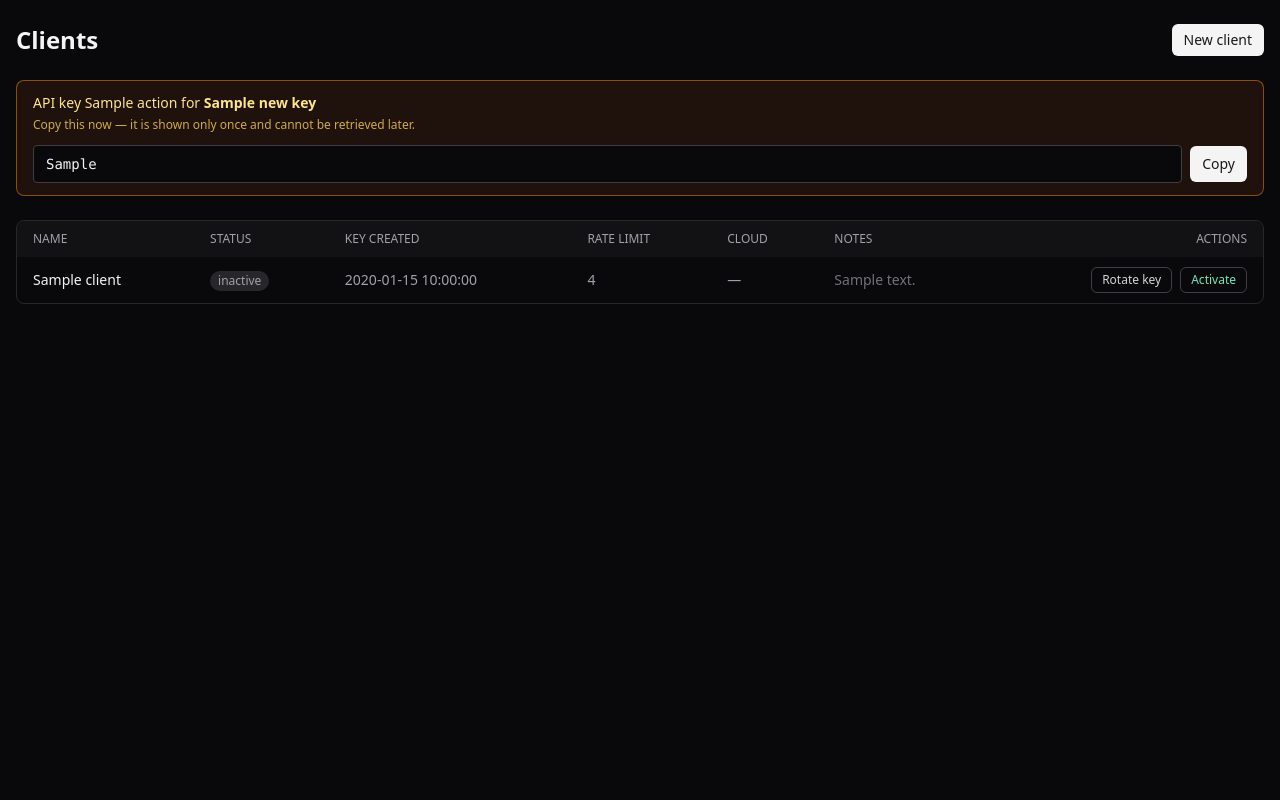
After one commit to gotoplanb/conduct, a FastAPI app: template templates/clients_list.html in a window 1280 px wide. The commit adds this page. Run offline with FastAPI, Linux system fonts and the light colour scheme; the template is opened without the code that fills it: most values are stand-ins (such as "Sample title", 1, 10 or a date in 2020); parts of the project's set-up code (start-up, migrations or seed data) failed here and were passed over; some libraries are stand-ins or nearby versions.

Commit message:
Add client/API-key management UI with key rotation
Adds a /ui/clients page for full client CRUD: create, list, rotate
keys, and activate/deactivate. Keys are stored only as hashes, so the
raw key is shown once in a reveal-on-create/rotate banner and never
again. A new key_created_at column dates each key independently of the
client's created_at so rotations are visible in the UI.

Co-Authored-By: Claude Opus 4.7 (1M context) <noreply@anthropic.com>

```diff
--- a/models/client.py
+++ b/models/client.py
@@ -37,6 +37,11 @@ class ClientApp(Base):
     created_at: Mapped[datetime] = mapped_column(
         DateTime(timezone=True), nullable=False, default=lambda: datetime.now(UTC)
     )
+    # When the current api_key_hash was minted. Distinct from created_at so a
+    # rotation can be dated independently of when the client was first created.
+    key_created_at: Mapped[datetime] = mapped_column(
+        DateTime(timezone=True), nullable=False, default=lambda: datetime.now(UTC)
+    )
 
 
 class ClientAppUsage(Base):
--- a/routes/clients.py
+++ b/routes/clients.py
@@ -14,6 +14,8 @@ from db.session import get_session
 from models.client import ClientApp, ClientAppUsage
 
 router = APIRouter(prefix="/clients", tags=["clients"], dependencies=[Depends(admin_only)])
+
+_CLIENT_NOT_FOUND = "client not found"
 
 
 class ClientCreateIn(BaseModel):
@@ -41,6 +43,14 @@ class ClientOut(BaseModel):
     allow_cloud_for_internal: bool
     notes: str
     created_at: datetime
+    key_created_at: datetime
+
+
+class RotateKeyOut(BaseModel):
+    id: UUID
+    name: str
+    api_key: str
+    key_created_at: datetime
 
 
 class ClientPatchIn(BaseModel):
@@ -111,13 +121,35 @@ async def patch_client(
 ) -> ClientApp:
     client = await session.get(ClientApp, client_id)
     if client is None:
-        raise HTTPException(status.HTTP_404_NOT_FOUND, "client not found")
+        raise HTTPException(status.HTTP_404_NOT_FOUND, _CLIENT_NOT_FOUND)
     updates = body.model_dump(exclude_unset=True)
     for k, v in updates.items():
         setattr(client, k, v)
     await session.commit()
     await session.refresh(client)
     return client
+
+
+@router.post("/{client_id}/rotate-key")
+async def rotate_key(
+    client_id: UUID, session: Annotated[AsyncSession, Depends(get_session)]
+) -> RotateKeyOut:
+    """Mint a fresh API key for an existing client. The old key stops working
+    immediately. The raw key is returned once here and never again."""
+    client = await session.get(ClientApp, client_id)
+    if client is None:
+        raise HTTPException(status.HTTP_404_NOT_FOUND, _CLIENT_NOT_FOUND)
+    raw_key = generate_api_key()
+    client.api_key_hash = hash_api_key(raw_key)
+    client.key_created_at = datetime.now(UTC)
+    await session.commit()
+    await session.refresh(client)
+    return RotateKeyOut(
+        id=client.id,
+        name=client.name,
+        api_key=raw_key,
+        key_created_at=client.key_created_at,
+    )
 
 
 @router.get("/{client_id}/usage")
@@ -128,7 +160,7 @@ async def client_usage(
 ) -> UsageOut:
     client = await session.get(ClientApp, client_id)
     if client is None:
-        raise HTTPException(status.HTTP_404_NOT_FOUND, "client not found")
+        raise HTTPException(status.HTTP_404_NOT_FOUND, _CLIENT_NOT_FOUND)
 
     today = datetime.now(UTC).date()
     since = today - timedelta(days=days - 1)
--- a/routes/ui.py
+++ b/routes/ui.py
@@ -19,8 +19,10 @@ from fastapi import APIRouter, Cookie, Depends, Form, HTTPException, Query, Requ
 from fastapi.responses import HTMLResponse, RedirectResponse
 from fastapi.templating import Jinja2Templates
 from sqlalchemy import select
+from sqlalchemy.exc import IntegrityError
 from sqlalchemy.ext.asyncio import AsyncSession
 
+from auth import generate_api_key, hash_api_key
 from config.settings import get_settings
 from db.session import get_session
 from eval.rollup import compute_rollup
@@ -280,6 +282,143 @@ async def job_detail(
     )
 
 
+# ---------- clients ----------
+
+
+async def _load_clients(session: AsyncSession) -> list[dict]:
+    rows = (await session.scalars(select(ClientApp).order_by(ClientApp.created_at))).all()
+    return [
+        {
+            "id": str(c.id),
+            "name": c.name,
+            "is_active": c.is_active,
+            "rate_limit_per_minute": c.rate_limit_per_minute,
+            "allow_cloud_for_internal": c.allow_cloud_for_internal,
+            "notes": c.notes,
+            "created_at": c.created_at,
+            "key_created_at": c.key_created_at,
+            "key_created_rel": _humanize_age(c.key_created_at),
+        }
+        for c in rows
+    ]
+
+
+async def _render_clients(
+    request: Request,
+    session: AsyncSession,
+    *,
+    new_key: dict | None = None,
+    flash: str | None = None,
+    error: str | None = None,
+    status_code: int = status.HTTP_200_OK,
+) -> HTMLResponse:
+    clients = await _load_clients(session)
+    return templates.TemplateResponse(
+        request,
+        "clients_list.html",
+        {"clients": clients, "new_key": new_key, "flash": flash, "error": error},
+        status_code=status_code,
+    )
+
+
+@router.get("/clients", response_class=HTMLResponse, dependencies=[Depends(admin_session)])
+async def clients_page(
+    request: Request, session: Annotated[AsyncSession, Depends(get_session)]
+) -> HTMLResponse:
+    return await _render_clients(request, session)
+
+
+@router.post("/clients", response_class=HTMLResponse, dependencies=[Depends(admin_session)])
+async def clients_create(
+    request: Request,
+    session: Annotated[AsyncSession, Depends(get_session)],
+    name: Annotated[str, Form()],
+    notes: Annotated[str, Form()] = "",
+    rate_limit_per_minute: Annotated[str, Form()] = "",
+    allow_cloud_for_internal: Annotated[bool, Form()] = False,
+) -> HTMLResponse:
+    name = name.strip()
+    if not name:
+        return await _render_clients(
+            request, session, error="Name is required.",
+            status_code=status.HTTP_400_BAD_REQUEST,
+        )
+    rate = int(rate_limit_per_minute) if rate_limit_per_minute.strip() else None
+    raw_key = generate_api_key()
+    client = ClientApp(
+        name=name,
+        api_key_hash=hash_api_key(raw_key),
+        notes=notes.strip(),
+        rate_limit_per_minute=rate,
+        allow_cloud_for_internal=allow_cloud_for_internal,
+    )
+    session.add(client)
+    try:
+        await session.commit()
+    except IntegrityError:
+        await session.rollback()
+        return await _render_clients(
+            request, session, error=f"A client named {name!r} already exists.",
+            status_code=status.HTTP_409_CONFLICT,
+        )
+    return await _render_clients(
+        request,
+        session,
+        new_key={"name": name, "api_key": raw_key, "action": "created"},
+    )
+
+
+@router.post(
+    "/clients/{client_id}/rotate",
+    response_class=HTMLResponse,
+    dependencies=[Depends(admin_session)],
+)
+async def clients_rotate(
+    request: Request,
+    client_id: UUID,
+    session: Annotated[AsyncSession, Depends(get_session)],
+) -> HTMLResponse:
+    client = await session.get(ClientApp, client_id)
+    if client is None:
+        return await _render_clients(
+            request, session, error="Client not found.",
+            status_code=status.HTTP_404_NOT_FOUND,
+        )
+    raw_key = generate_api_key()
+    client.api_key_hash = hash_api_key(raw_key)
+    client.key_created_at = datetime.now(UTC)
+    await session.commit()
+    return await _render_clients(
+        request,
+        session,
+        new_key={"name": client.name, "api_key": raw_key, "action": "rotated"},
+    )
+
+
+@router.post(
+    "/clients/{client_id}/toggle",
+    response_class=HTMLResponse,
+    dependencies=[Depends(admin_session)],
+)
+async def clients_toggle(
+    request: Request,
+    client_id: UUID,
+    session: Annotated[AsyncSession, Depends(get_session)],
+) -> HTMLResponse:
+    client = await session.get(ClientApp, client_id)
+    if client is None:
+        return await _render_clients(
+            request, session, error="Client not found.",
+            status_code=status.HTTP_404_NOT_FOUND,
+        )
+    client.is_active = not client.is_active
+    state = "active" if client.is_active else "inactive"
+    await session.commit()
+    return await _render_clients(
+        request, session, flash=f"{client.name} is now {state}."
+    )
+
+
 # ---------- eval ----------
 
 
--- a/templates/base.html
+++ b/templates/base.html
@@ -25,6 +25,7 @@
         <a href="/ui/jobs" class="text-lg font-semibold tracking-tight">Conduct</a>
         <a href="/ui/jobs" class="text-sm text-zinc-400 hover:text-zinc-100">Jobs</a>
         <a href="/ui/eval" class="text-sm text-zinc-400 hover:text-zinc-100">Eval</a>
+        <a href="/ui/clients" class="text-sm text-zinc-400 hover:text-zinc-100">Clients</a>
       </div>
       <form action="/ui/logout" method="post">
         <button class="text-sm text-zinc-400 hover:text-zinc-100">Sign out</button>
--- /dev/null
+++ b/templates/clients_list.html
@@ -0,0 +1,122 @@
+{% extends "base.html" %}
+{% block title %}Clients — Conduct{% endblock %}
+{% block content %}
+<div x-data="{ showNew: false }">
+  <div class="flex items-center justify-between mb-6">
+    <h1 class="text-2xl font-semibold">Clients</h1>
+    <button @click="showNew = !showNew"
+            class="bg-zinc-100 text-zinc-900 font-medium rounded-md px-3 py-1.5 text-sm hover:bg-white transition">
+      <span x-show="!showNew">New client</span>
+      <span x-show="showNew" x-cloak>Cancel</span>
+    </button>
+  </div>
+
+  {% if new_key %}
+  <div x-data="{ copied: false }"
+       class="mb-6 rounded-lg border border-amber-600/60 bg-amber-900/20 px-4 py-3">
+    <div class="text-sm font-medium text-amber-200 mb-1">
+      API key {{ new_key.action }} for <span class="font-semibold">{{ new_key.name }}</span>
+    </div>
+    <p class="text-xs text-amber-300/80 mb-3">
+      Copy this now — it is shown only once and cannot be retrieved later.
+    </p>
+    <div class="flex items-center gap-2">
+      <code class="flex-1 rounded bg-zinc-950 border border-zinc-700 px-3 py-2 text-sm text-zinc-100 break-all select-all">{{ new_key.api_key }}</code>
+      <button @click="navigator.clipboard.writeText('{{ new_key.api_key }}'); copied = true; setTimeout(() => copied = false, 1500)"
+              class="shrink-0 bg-zinc-100 text-zinc-900 font-medium rounded-md px-3 py-2 text-sm hover:bg-white transition">
+        <span x-show="!copied">Copy</span>
+        <span x-show="copied" x-cloak>Copied</span>
+      </button>
+    </div>
+  </div>
+  {% endif %}
+
+  {% if flash %}
+  <div class="mb-4 rounded border border-emerald-700 bg-emerald-900/30 px-3 py-2 text-sm text-emerald-200">{{ flash }}</div>
+  {% endif %}
+  {% if error %}
+  <div class="mb-4 rounded border border-red-700 bg-red-900/30 px-3 py-2 text-sm text-red-200">{{ error }}</div>
+  {% endif %}
+
+  <form method="post" action="/ui/clients" x-show="showNew" x-cloak
+        class="mb-6 rounded-lg border border-zinc-800 bg-zinc-900/40 p-4 grid gap-4 sm:grid-cols-2">
+    <div>
+      <label class="block text-xs uppercase text-zinc-500 mb-1">Name</label>
+      <input type="text" name="name" required
+             class="w-full bg-zinc-900 border border-zinc-700 rounded-md px-3 py-1.5 text-sm">
+    </div>
+    <div>
+      <label class="block text-xs uppercase text-zinc-500 mb-1">Rate limit / min <span class="text-zinc-600">(optional)</span></label>
+      <input type="number" name="rate_limit_per_minute" min="1"
+             class="w-full bg-zinc-900 border border-zinc-700 rounded-md px-3 py-1.5 text-sm">
+    </div>
+    <div class="sm:col-span-2">
+      <label class="block text-xs uppercase text-zinc-500 mb-1">Notes</label>
+      <input type="text" name="notes"
+             class="w-full bg-zinc-900 border border-zinc-700 rounded-md px-3 py-1.5 text-sm">
+    </div>
+    <label class="flex items-center gap-2 text-sm text-zinc-300">
+      <input type="checkbox" name="allow_cloud_for_internal" value="true"
+             class="rounded border-zinc-700 bg-zinc-900">
+      Allow cloud models for internal-sensitivity jobs
+    </label>
+    <div class="sm:col-span-2">
+      <button type="submit"
+              class="bg-zinc-100 text-zinc-900 font-medium rounded-md px-4 py-2 text-sm hover:bg-white transition">
+        Create client
+      </button>
+    </div>
+  </form>
+
+  <div class="rounded-lg border border-zinc-800 overflow-hidden">
+    <table class="w-full text-sm">
+      <thead class="bg-zinc-900/60 text-zinc-400 text-xs uppercase">
+        <tr>
+          <th class="text-left font-medium px-4 py-2.5">Name</th>
+          <th class="text-left font-medium px-4 py-2.5">Status</th>
+          <th class="text-left font-medium px-4 py-2.5">Key created</th>
+          <th class="text-left font-medium px-4 py-2.5">Rate limit</th>
+          <th class="text-left font-medium px-4 py-2.5">Cloud</th>
+          <th class="text-left font-medium px-4 py-2.5">Notes</th>
+          <th class="text-right font-medium px-4 py-2.5">Actions</th>
+        </tr>
+      </thead>
+      <tbody class="divide-y divide-zinc-800">
+        {% for c in clients %}
+        <tr class="hover:bg-zinc-900/40">
+          <td class="px-4 py-2.5 font-medium">{{ c.name }}</td>
+          <td class="px-4 py-2.5">
+            {% if c.is_active %}
+            <span class="inline-flex items-center rounded-full bg-emerald-900/40 text-emerald-300 px-2 py-0.5 text-xs">active</span>
+            {% else %}
+            <span class="inline-flex items-center rounded-full bg-zinc-800 text-zinc-400 px-2 py-0.5 text-xs">inactive</span>
+            {% endif %}
+          </td>
+          <td class="px-4 py-2.5 text-zinc-400" title="{{ c.key_created_at.strftime('%Y-%m-%d %H:%M UTC') }}">{{ c.key_created_rel }}</td>
+          <td class="px-4 py-2.5 text-zinc-400">{{ c.rate_limit_per_minute if c.rate_limit_per_minute is not none else '—' }}</td>
+          <td class="px-4 py-2.5 text-zinc-400">{{ 'yes' if c.allow_cloud_for_internal else '—' }}</td>
+          <td class="px-4 py-2.5 text-zinc-500 max-w-xs truncate" title="{{ c.notes }}">{{ c.notes or '—' }}</td>
+          <td class="px-4 py-2.5">
+            <div class="flex items-center justify-end gap-2">
+              <form method="post" action="/ui/clients/{{ c.id }}/rotate"
+                    onsubmit="return confirm('Rotate the key for {{ c.name }}? The current key stops working immediately.')">
+                <button class="rounded-md border border-zinc-700 px-2.5 py-1 text-xs text-zinc-300 hover:bg-zinc-800">Rotate key</button>
+              </form>
+              <form method="post" action="/ui/clients/{{ c.id }}/toggle">
+                {% if c.is_active %}
+                <button class="rounded-md border border-zinc-700 px-2.5 py-1 text-xs text-amber-300 hover:bg-zinc-800">Deactivate</button>
+                {% else %}
+                <button class="rounded-md border border-zinc-700 px-2.5 py-1 text-xs text-emerald-300 hover:bg-zinc-800">Activate</button>
+                {% endif %}
+              </form>
+            </div>
+          </td>
+        </tr>
+        {% else %}
+        <tr><td colspan="7" class="px-4 py-6 text-center text-zinc-500">No clients yet.</td></tr>
+        {% endfor %}
+      </tbody>
+    </table>
+  </div>
+</div>
+{% endblock %}
```
Also changed, not shown: alembic/versions/e892267dc2e0_add_key_created_at_to_client_apps.py (added, +36 -0 lines), tests/integration/test_clients.py (+36 -0 lines), tests/integration/test_ui_routes.py (+64 -0 lines).
